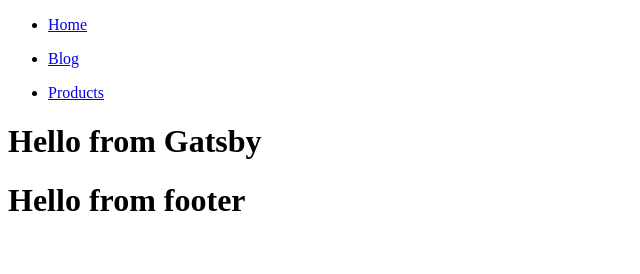
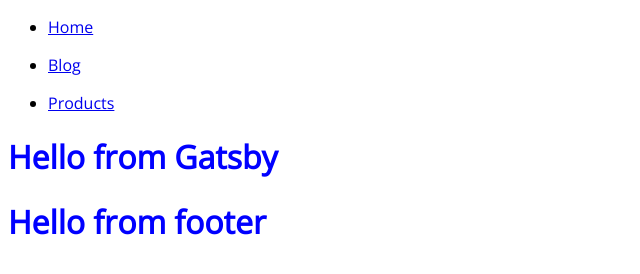
Before and after one commit to markgmz92/gatsby_tutorial, a Gatsby site: page / in a window 1280 px wide. Shown: the whole page, without its empty margins (0-640 px from the left). Built offline with nearby package versions, Linux system fonts and the light colour scheme; Gatsby itself is replaced by a stand-in of ours.

Commit message:
[GP - 005] Included layout css properties

```diff
--- /dev/null
+++ b/src/components/layout.css
@@ -0,0 +1,9 @@
+@import url("https://fonts.googleapis.com/css2?family=Open+Sans:wght@300&display=swap");
+
+body {
+  font-family: "Open Sans", sans-serif;
+}
+
+h1 {
+  color: blue;
+}
--- a/src/components/layout.js
+++ b/src/components/layout.js
@@ -1,6 +1,7 @@
 import React from "react"
 import Navbar from "./Navbar"
 import Footer from "./Footer"
+import "./layout.css"
 
 const layout = ({ children }) => {
   return (
```
